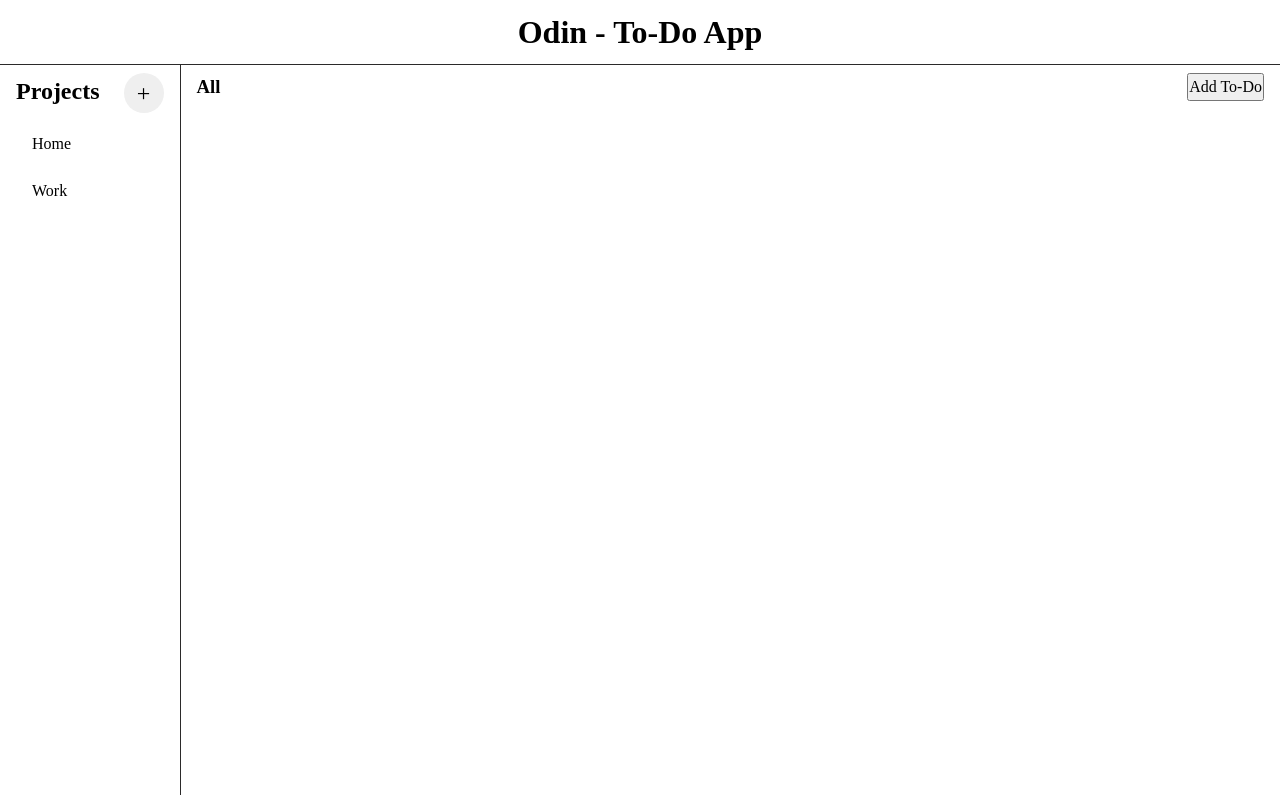
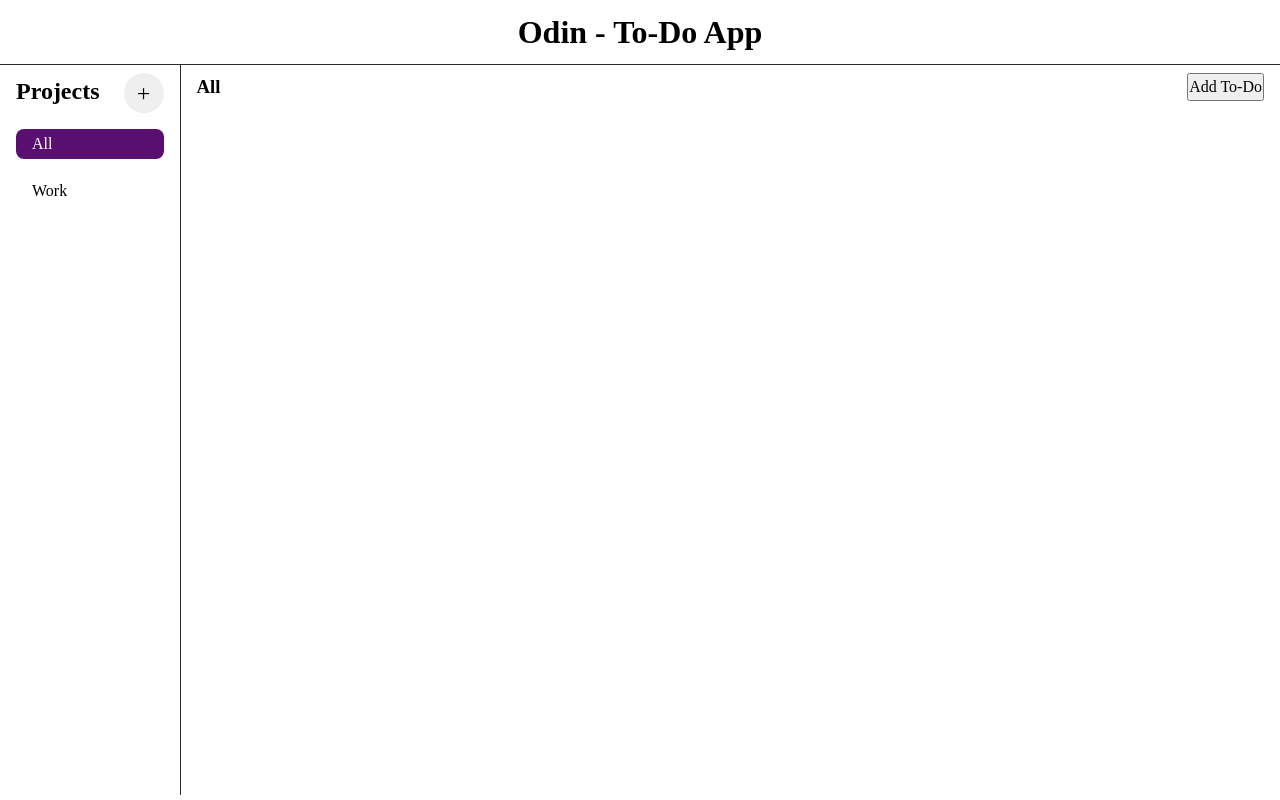
Before and after one commit to Jenna-Deamer/odin-to-do-app, a website built with webpack: page src/template.html in a window 1280 px wide. Built offline with nearby package versions, Linux system fonts and the light colour scheme.

Commit message:
Set first project to active

```diff
--- a/src/display.js
+++ b/src/display.js
@@ -1,5 +1,5 @@
 import { listOfProjects } from "./projects";
-import {project} from "./projects"
+import { project } from "./projects"
 
 const displayProjectsAndTasks = (function () {
     const createProjectDialog = document.querySelector('#create-project-modal');
@@ -21,7 +21,7 @@ const displayProjectsAndTasks = (function () {
             // re-render project list
             displayProjects(listOfProjects);
             // attach event-listeners
-            attachProjectButtonEventLIsteners();
+            attachProjectButtonEventLIsteners(activeButton);
             // close modal
             createProjectDialog.close();
             // clear input for next time
@@ -36,7 +36,7 @@ const displayProjectsAndTasks = (function () {
         createProjectDialog.close();
     })
 
-    const displayProjects = (listOfProjects)  => {
+    const displayProjects = (listOfProjects) => {
 
         const projectContainer = document.querySelector('#projects-list');
         // Reset to avoid duplication of content
@@ -55,11 +55,17 @@ const displayProjectsAndTasks = (function () {
         });
     }
 
-    const attachProjectButtonEventLIsteners = () => {
+    const attachProjectButtonEventLIsteners = (activeButton) => {
         const projectButtons = document.querySelectorAll('.project-button');
         projectButtons.forEach(button => {
             button.addEventListener('click', () => {
-                const id= button.parentNode.id;
+                const id = button.parentNode.id;
+                // Switch Active class
+                if (activeButton) {
+                    activeButton.classList.remove('active');
+                }
+                button.classList.add('active');
+                activeButton = button;
                 // Find project with id in list & set selectedProject
                 const index = listOfProjects.findIndex((button) => button.id === id);
                 const selectedProject = listOfProjects[index];
@@ -69,6 +75,15 @@ const displayProjectsAndTasks = (function () {
         });
     }
 
+    const setFirstProjectInListToActive = () => {
+        const projectButtons = document.querySelectorAll('.project-button');
+        projectButtons[0].classList.add('active');
+        let activeButton = projectButtons[0];
+        console.log(activeButton);
+        return { activeButton };
+
+
+    }
     const displayTasks = (selectedProject) => {
         const taskContainer = document.querySelector('#task-container');
 
@@ -78,7 +93,8 @@ const displayProjectsAndTasks = (function () {
     }
 
     displayProjects(listOfProjects);
-    attachProjectButtonEventLIsteners();
+    setFirstProjectInListToActive();
+    attachProjectButtonEventLIsteners(activeButton);
 
 })();
 
--- a/src/projects.js
+++ b/src/projects.js
@@ -17,16 +17,13 @@ const project = (function () {
     const addProjectToListOfProjects = (newProject) => {
         listOfProjects.push(newProject);
     };
+    // Create default project for all tasks.
+    const defaultProject = createProject("All");
+    addProjectToListOfProjects(defaultProject);
 
     // Testing
-    const testProject = createProject("Home");
     const testProject2 = createProject("Work");
 
-    testProject.addTask('Clean');
-    testProject.addTask('Eat');
-    // console.log(testProject.getTaskList());
-
-    addProjectToListOfProjects(testProject)
     addProjectToListOfProjects(testProject2)
     console.log(...listOfProjects);
 
--- a/src/styles.css
+++ b/src/styles.css
@@ -52,7 +52,7 @@ button{
     cursor: pointer;
 }
 .active {
-    background-color: rgb(89, 15, 112);
+    background-color: rgb(89, 15, 112) !important;
     color: #fff;
 }
 
```
